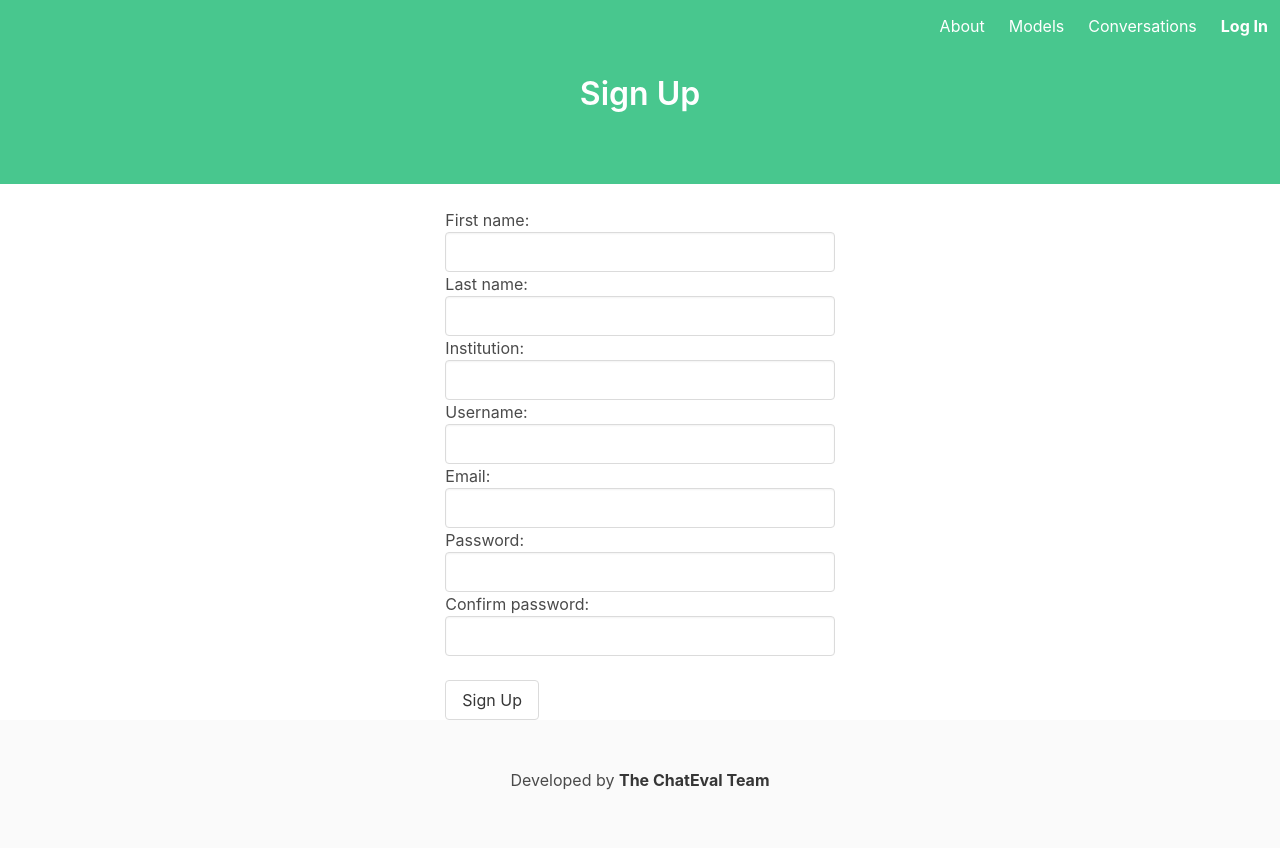
After one commit to chateval/application, a Django app: page /accounts/signup in a window 1280 px wide. The commit adds this page. Run offline with Django 3.2, Linux system fonts and the light colour scheme; some libraries are stand-ins or nearby versions.

Commit message:
Add user authentication system

```diff
--- a/app/auto_models.py
+++ b/app/auto_models.py
@@ -6,10 +6,10 @@
 #   * Remove `managed = False` lines if you wish to allow Django to create, modify, and delete the table
 # Feel free to rename the models, but don't rename db_table values or field names.
 from django.db import models
-
+from django.conf import settings
 
 class Author(models.Model):
-    author_id = models.BigAutoField(primary_key=True)
+    author_id = models.ForeignKey(settings.AUTH_USER_MODEL, primary_key=True, on_delete=models.CASCADE,)
     name = models.CharField(unique=True, max_length=100)
     email = models.CharField(unique=True, max_length=200)
     institution = models.TextField()
--- a/app/forms.py
+++ b/app/forms.py
@@ -1,4 +1,20 @@
 from django import forms
+from django.contrib.auth.forms import UserCreationForm, AuthenticationForm
+from django.urls import reverse_lazy
+from django.views import generic
+
+class SignUpForm(forms.Form):
+    first_name = forms.CharField(max_length=50, widget=forms.TextInput(attrs={'class' : 'input'}))
+    last_name = forms.CharField(max_length=50, widget=forms.TextInput(attrs={'class' : 'input'}))
+    institution = forms.CharField(max_length=50, widget=forms.TextInput(attrs={'class' : 'input'}))
+    username = forms.CharField(max_length=50, widget=forms.TextInput(attrs={'class' : 'input'}))
+    email = forms.CharField(max_length=50, widget=forms.TextInput(attrs={'class' : 'input'}))
+    password = forms.CharField(max_length=50, widget=forms.TextInput(attrs={'class' : 'input'}))
+    confirm_password = forms.CharField(max_length=50, widget=forms.TextInput(attrs={'class' : 'input'}))
+
+class LogInForm(forms.Form):
+    username = forms.CharField(max_length=50, widget=forms.TextInput(attrs={'class' : 'input'}))
+    password = forms.CharField(max_length=50, widget=forms.TextInput(attrs={'class' : 'input'}))
 
 class UploadModelForm(forms.Form):
     name = forms.CharField(max_length=50, widget=forms.TextInput(attrs={'class' : 'input'}))
--- a/app/templates/base.html
+++ b/app/templates/base.html
@@ -31,9 +31,18 @@
               <a class="navbar-item" href="/conversations">
                 Conversations
               </a>
-              <a class="navbar-item" href="/submit">
-                <strong>Submit Model</strong>
-              </a>
+              {% if user.is_authenticated %}
+                <a class="navbar-item" href="/submit">
+                  <strong>Submit Model</strong>
+                </a>
+                <a class="navbar-item" href="/accounts/logout">
+                  <strong>Log Out</strong>
+                </a>
+                {% else %}
+                <a class="navbar-item" href="/accounts/login">
+                  <strong>Log In</strong>
+                </a>
+              {% endif %}
             </div>
           </div>
         </nav>
--- /dev/null
+++ b/app/templates/registration/signup.html
@@ -0,0 +1,29 @@
+{% extends 'base.html' %}
+
+{% block content %}
+<section class="hero has-text-centered is-success is-small">
+  <div class="hero-body">
+    <div class="container">
+      <h1 class="title">
+        Sign Up
+      </h1>
+      <br>
+    </div>
+  </div>
+</section>
+<br>
+<div class="container is-fluid">
+  <div class="columns">
+    <div class="column is-one-third"></div>
+    <div class="column is-one-third">
+      <form method="post">
+        {% csrf_token %}
+        {{ form.as_p }}
+        <br>
+        <button class="button" type="submit">Sign Up</button>
+      </form>
+    </div>
+    <div class="column is-one-third"></div>
+  </div>
+</div>
+{% endblock %}
--- a/app/urls.py
+++ b/app/urls.py
@@ -1,9 +1,12 @@
 from django.conf.urls import url
 from . import views
+from .forms import SignUpForm
 
 urlpatterns = [
   url(r'^$', views.splash, name='splash'),
   url(r'^models$', views.models, name='models'),
   url(r'^submit$', views.submit, name='submit'),
-  url(r'^conversations$', views.conversations, name='conversations')
+  url(r'^conversations$', views.conversations, name='conversations'),
+  url(r'^accounts/signup', views.signup_view, name='signup'),
+  url(r'^accounts/login', views.login_view, name='login'),
 ]
--- a/app/views.py
+++ b/app/views.py
@@ -1,10 +1,13 @@
 import boto3
 from boto3 import session
 from django.shortcuts import render, redirect
+from django.contrib.auth import authenticate, login
+from django.contrib.auth.models import User
 from .models import Dataset, Baseline
+from .auto_models import Author
 from .generate_prompts import load_dataset
 from .link_responses import load_responses
-from .forms import UploadModelForm
+from .forms import UploadModelForm, LogInForm, SignUpForm
 from chateval.settings import AWS_ACCESS_KEY, AWS_SECRET_ACCESS_KEY, AWS_STORAGE_BUCKET_NAME
 
 def splash(request):
@@ -28,3 +31,36 @@ def submit(request):
         redirect('/')
     form = UploadModelForm()
     return render(request, 'submit.html', {'form': form})
+
+def login_view(request):
+    if request.method == "POST":
+        form = LogInForm(request.POST)
+        if form.is_valid():
+            user = authenticate(username=form.cleaned_data['username'], password=form.cleaned_data['password'])
+            print(user)
+            print(user is not None)
+            if user is not None:
+                login(request, user)
+                return redirect('/')
+            else:
+                return redirect('/accounts/login')
+    form = LogInForm()
+    return render(request, 'registration/login.html', {'form' : form})
+
+def signup_view(request):
+    if request.method == "POST":
+        form = SignUpForm(request.POST)
+        if form.is_valid():
+            user = User.objects.create_user(username=form.cleaned_data['username'],
+                                 email=form.cleaned_data['email'],
+                                 password=form.cleaned_data['password'],
+                                 first_name=form.cleaned_data['first_name'],
+                                 last_name=form.cleaned_data['last_name'])
+            author = Author(author_id=user,
+                            name=form.cleaned_data['first_name'] + form.cleaned_data['last_name'],
+                            institution=form.cleaned_data['institution'],
+                            email=form.cleaned_data['email'])
+            author.save()
+            return redirect('/accounts/login')
+    form = SignUpForm()
+    return render(request, 'registration/signup.html', {'form' : form})
--- a/chateval/urls.py
+++ b/chateval/urls.py
@@ -14,11 +14,14 @@ Including another URLconf
     2. Add a URL to urlpatterns:  path('blog/', include('blog.urls'))
 """
 from django.contrib import admin
+from django.contrib.auth import views as auth_views
 from django.urls import path
 from django.conf.urls import url
 from django.conf.urls import include
 
+
 urlpatterns = [
     path('admin/', admin.site.urls),
-    url(r'', include('app.urls'))
+    url(r'', include('app.urls')),
+    path('accounts/', include('django.contrib.auth.urls')),
 ]
```
Also changed, not shown: app/templates/registration/login.html (added, +32 -0 lines), chateval/settings.py (+2 -15 lines), app/migrations/0002_auto_20180619_1951.py (added).
